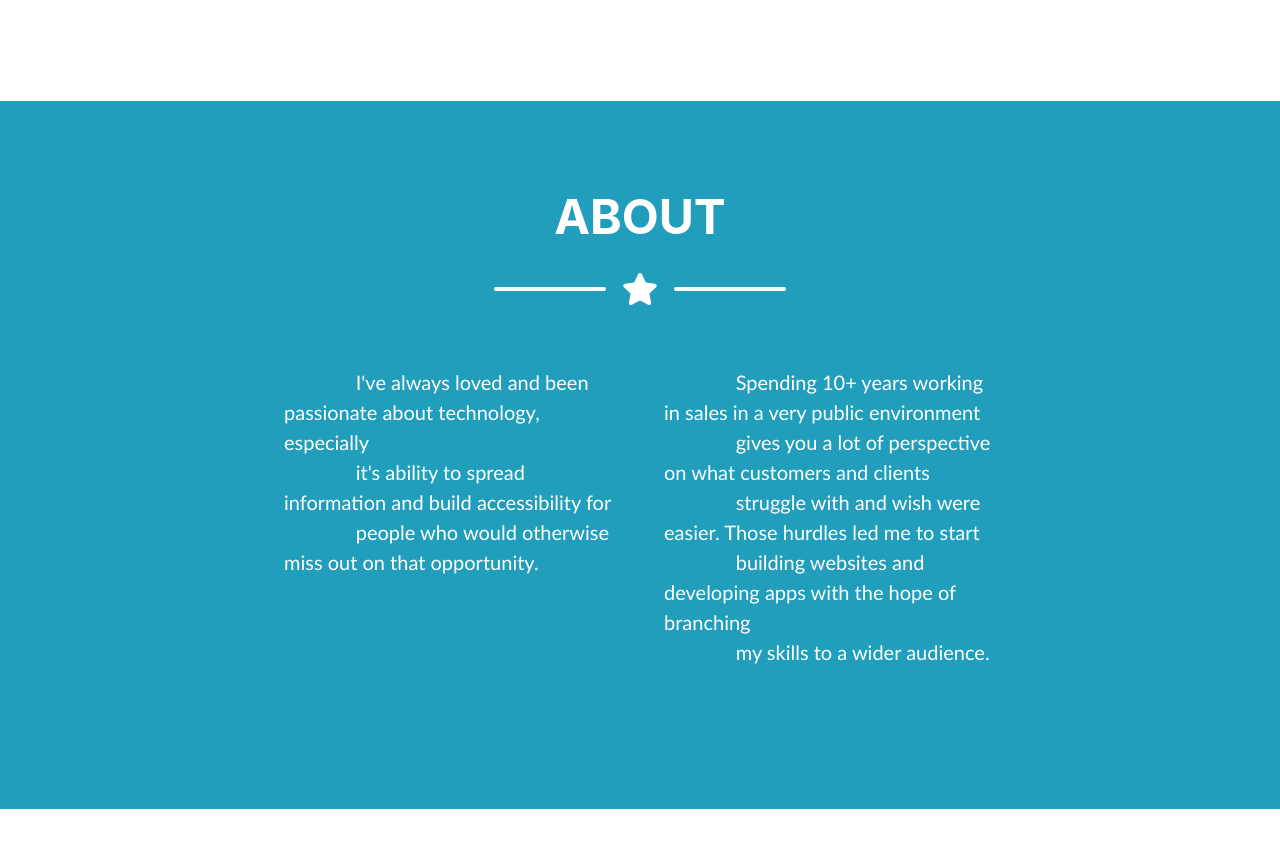
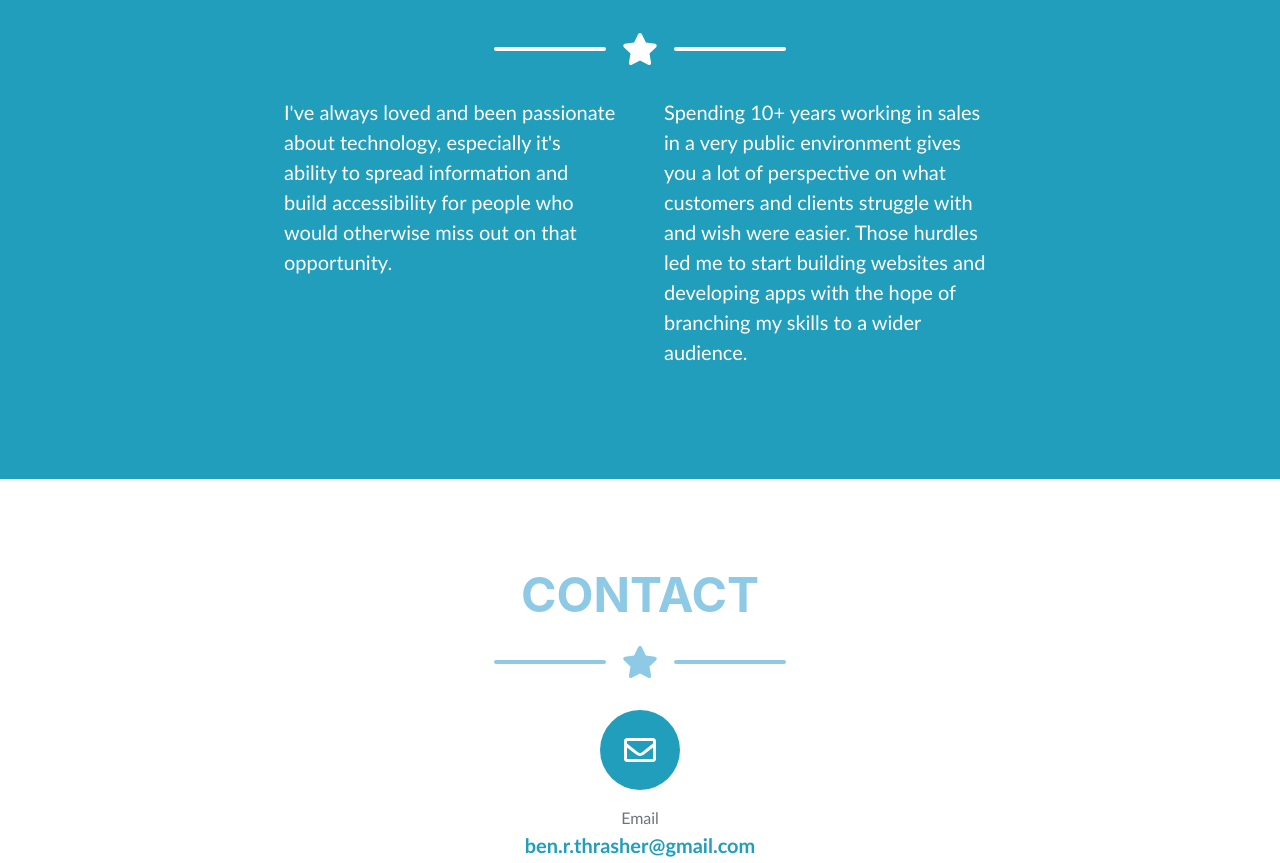
Before and after one commit to binthroot/portfolio, a plain HTML site: page index.html in a window 1280 px wide. Shown: the part 1339-2202 px from the top of the page. Drawn offline with nearby package versions, Linux system fonts and the light colour scheme; a web font is replaced by a local one.

Commit message:
minor edits

```diff
--- a/index.html
+++ b/index.html
@@ -346,14 +346,14 @@
         <!-- About Section Content-->
         <div class="row">
           <div class="col-lg-4 ml-auto">
-            <p class="pre-wrap lead">
+            <p class="lead">
               I've always loved and been passionate about technology, especially
               it's ability to spread information and build accessibility for
               people who would otherwise miss out on that opportunity.
             </p>
           </div>
           <div class="col-lg-4 mr-auto">
-            <p class="pre-wrap lead">
+            <p class="lead">
               Spending 10+ years working in sales in a very public environment
               gives you a lot of perspective on what customers and clients
               struggle with and wish were easier. Those hurdles led me to start
```
Also changed, not shown: assets/img/avataaars.png (renamed from assets/img/avataaars (1).png).
